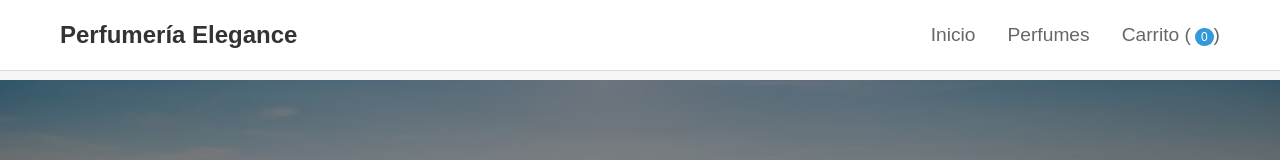
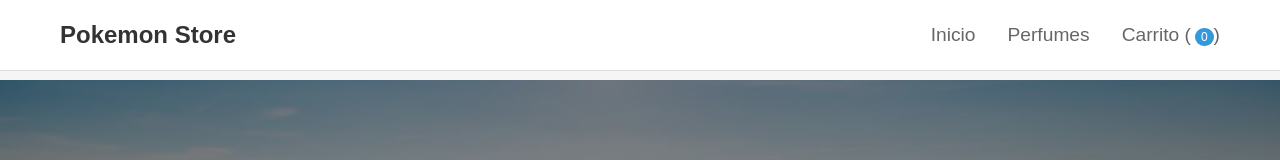
Before and after one commit to valencadel/entregas, a plain HTML site: page entrega_2/index.html in a window 1280 px wide. Shown: the top 160 px of the page. Drawn offline with Linux system fonts and the light colour scheme.

Commit message:
entrega 2 cambios para Pokestore

```diff
--- a/entrega_2/index.html
+++ b/entrega_2/index.html
@@ -12,7 +12,7 @@
     <header class="header">
         <div class="container">
             <div class="logo">
-                <h1>Perfumería Elegance</h1>
+                <h1>Pokemon Store</h1>
             </div>
             <nav class="nav">
                 <ul>
```
